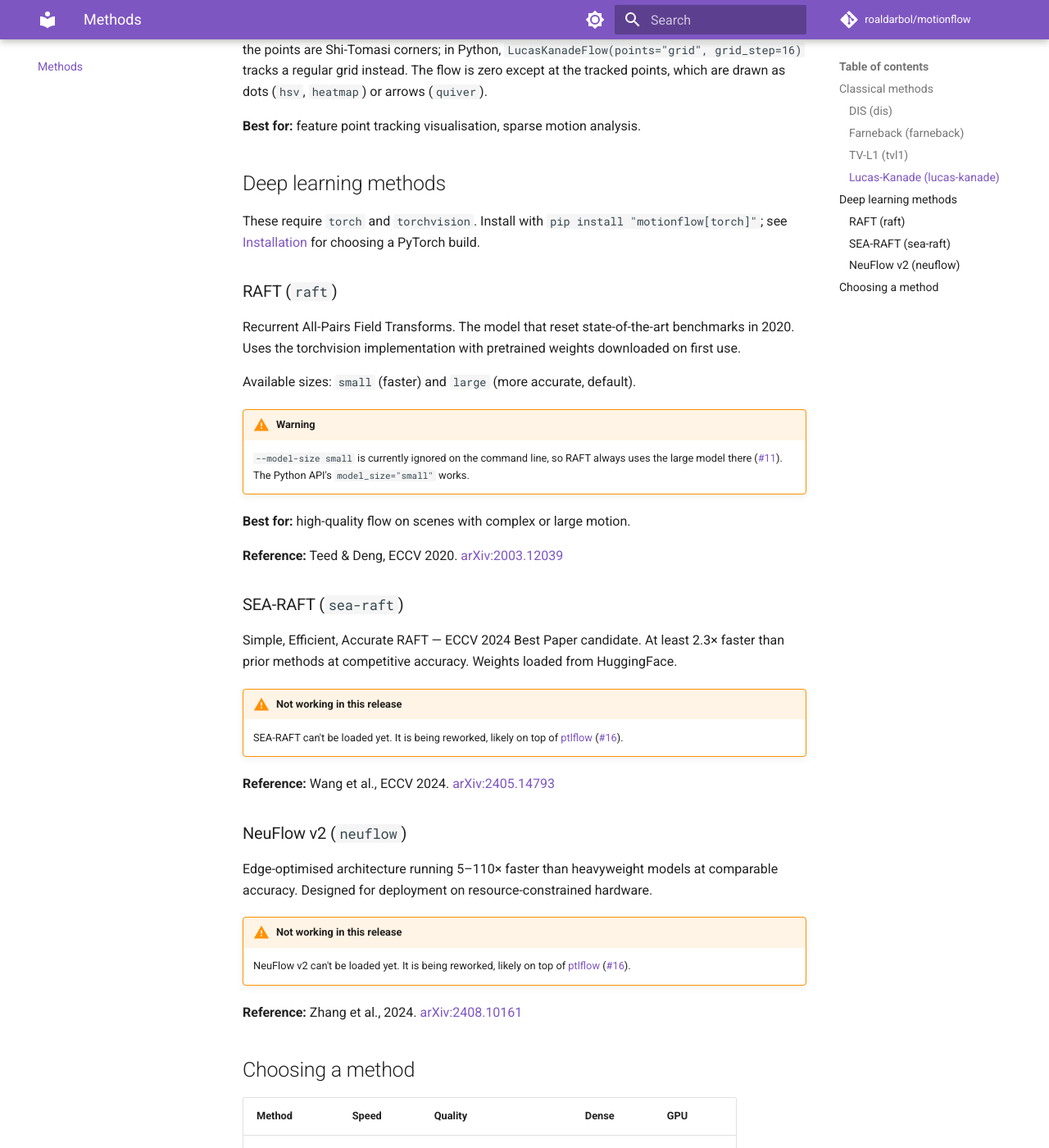
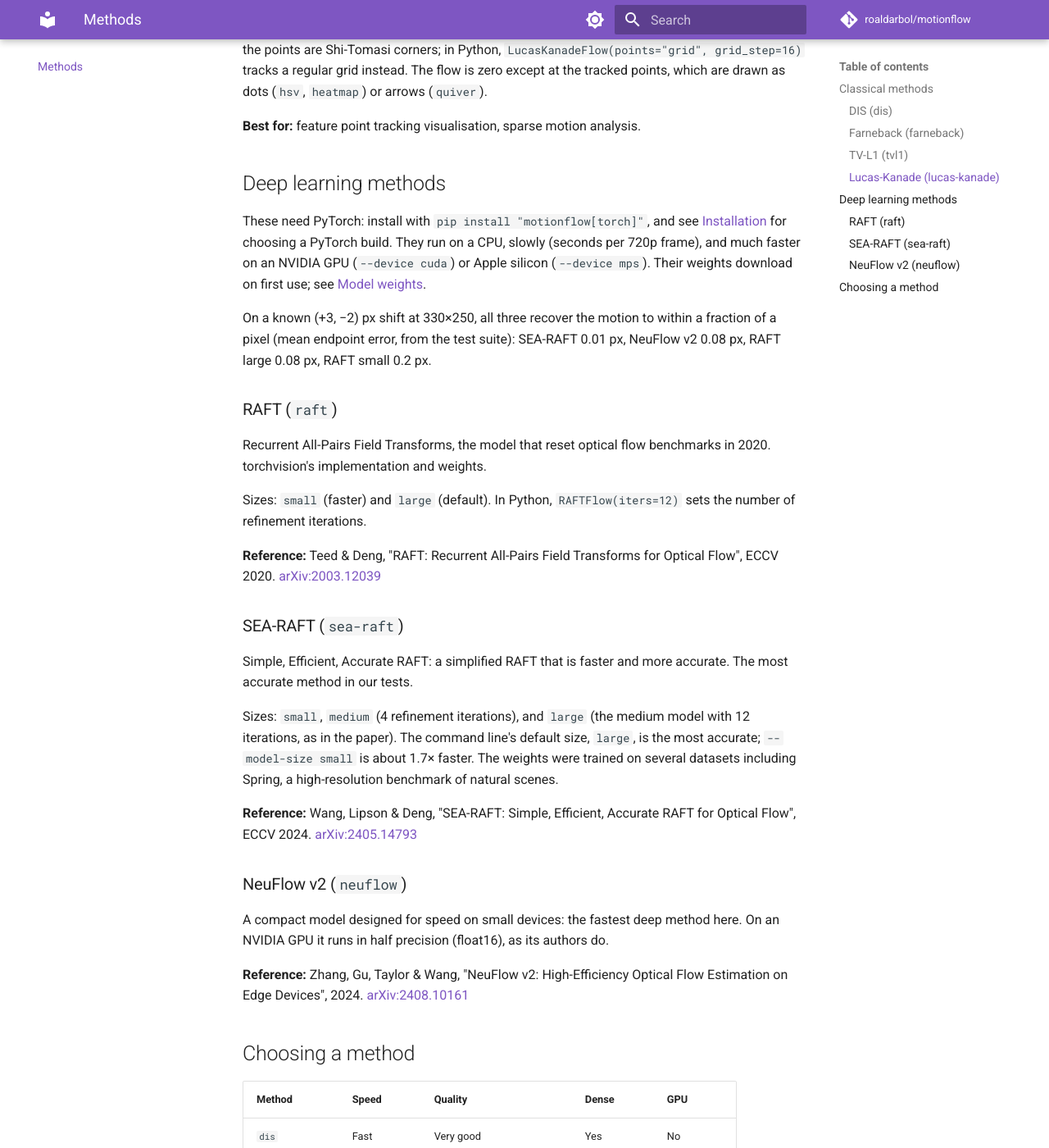
Before and after one commit to roaldarbol/motionflow, an MkDocs documentation site: the page built from docs/methods.md, in a window 1280 px wide and 1400 px high, scrolled down 1474 px. Shown: the whole window at 82% size. Built offline with MkDocs 1.6.1 and Material for MkDocs 9.7.7, drawn with Linux system fonts in a browser that asks for light colours; comment, search, counter and statistics services are not loaded.

Commit message:
Document the deep methods and model weights (#16)
Co-Authored-By: Claude Opus 5.5 <noreply@anthropic.com>

```diff
--- a/docs/methods.md
+++ b/docs/methods.md
@@ -46,38 +46,31 @@ Sparse tracker: tracks points from one frame to the next with pyramidal Lucas-Ka
 
 ## Deep learning methods
 
-These require `torch` and `torchvision`. Install with `pip install "motionflow[torch]"`; see [Installation](installation.md) for choosing a PyTorch build.
+These need PyTorch: install with `pip install "motionflow[torch]"`, and see [Installation](installation.md) for choosing a PyTorch build. They run on a CPU, slowly (seconds per 720p frame), and much faster on an NVIDIA GPU (`--device cuda`) or Apple silicon (`--device mps`). Their weights download on first use; see [Model weights](installation.md#model-weights).
+
+On a known (+3, −2) px shift at 330×250, all three recover the motion to within a fraction of a pixel (mean endpoint error, from the test suite): SEA-RAFT 0.01 px, NeuFlow v2 0.08 px, RAFT large 0.08 px, RAFT small 0.2 px.
 
 ### RAFT (`raft`)
 
-Recurrent All-Pairs Field Transforms. The model that reset state-of-the-art benchmarks in 2020. Uses the torchvision implementation with pretrained weights downloaded on first use.
+Recurrent All-Pairs Field Transforms, the model that reset optical flow benchmarks in 2020. torchvision's implementation and weights.
 
-Available sizes: `small` (faster) and `large` (more accurate, default).
+Sizes: `small` (faster) and `large` (default). In Python, `RAFTFlow(iters=12)` sets the number of refinement iterations.
 
-!!! warning
-    `--model-size small` is currently ignored on the command line, so RAFT always uses the large model there ([#11](https://github.com/roaldarbol/motionflow/issues/11)). The Python API's `model_size="small"` works.
-
-**Best for:** high-quality flow on scenes with complex or large motion.
-
-**Reference:** Teed & Deng, ECCV 2020. [arXiv:2003.12039](https://arxiv.org/abs/2003.12039)
+**Reference:** Teed & Deng, "RAFT: Recurrent All-Pairs Field Transforms for Optical Flow", ECCV 2020. [arXiv:2003.12039](https://arxiv.org/abs/2003.12039)
 
 ### SEA-RAFT (`sea-raft`)
 
-Simple, Efficient, Accurate RAFT — ECCV 2024 Best Paper candidate. At least 2.3× faster than prior methods at competitive accuracy. Weights loaded from HuggingFace.
+Simple, Efficient, Accurate RAFT: a simplified RAFT that is faster and more accurate. The most accurate method in our tests.
 
-!!! warning "Not working in this release"
-    SEA-RAFT can't be loaded yet. It is being reworked, likely on top of [ptlflow](https://github.com/hmorimitsu/ptlflow) ([#16](https://github.com/roaldarbol/motionflow/issues/16)).
+Sizes: `small`, `medium` (4 refinement iterations), and `large` (the medium model with 12 iterations, as in the paper). The command line's default size, `large`, is the most accurate; `--model-size small` is about 1.7× faster. The weights were trained on several datasets including Spring, a high-resolution benchmark of natural scenes.
 
-**Reference:** Wang et al., ECCV 2024. [arXiv:2405.14793](https://arxiv.org/abs/2405.14793)
+**Reference:** Wang, Lipson & Deng, "SEA-RAFT: Simple, Efficient, Accurate RAFT for Optical Flow", ECCV 2024. [arXiv:2405.14793](https://arxiv.org/abs/2405.14793)
 
 ### NeuFlow v2 (`neuflow`)
 
-Edge-optimised architecture running 5–110× faster than heavyweight models at comparable accuracy. Designed for deployment on resource-constrained hardware.
+A compact model designed for speed on small devices: the fastest deep method here. On an NVIDIA GPU it runs in half precision (float16), as its authors do.
 
-!!! warning "Not working in this release"
-    NeuFlow v2 can't be loaded yet. It is being reworked, likely on top of [ptlflow](https://github.com/hmorimitsu/ptlflow) ([#16](https://github.com/roaldarbol/motionflow/issues/16)).
-
-**Reference:** Zhang et al., 2024. [arXiv:2408.10161](https://arxiv.org/abs/2408.10161)
+**Reference:** Zhang, Gu, Taylor & Wang, "NeuFlow v2: High-Efficiency Optical Flow Estimation on Edge Devices", 2024. [arXiv:2408.10161](https://arxiv.org/abs/2408.10161)
 
 ## Choosing a method
 
```
Also changed, not shown: CHANGELOG.md (+6 -0 lines), README.md (+2 -2 lines), docs/cli.md (+3 -2 lines), docs/index.md (+1 -1 lines), docs/installation.md (+20 -2 lines), docs/reference.md (+12 -0 lines).
